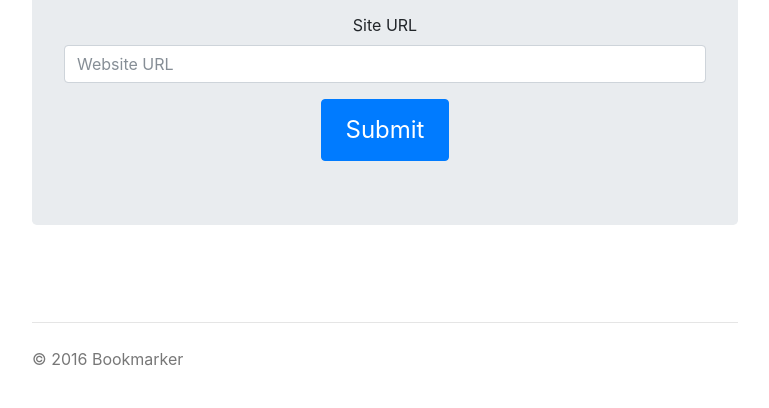
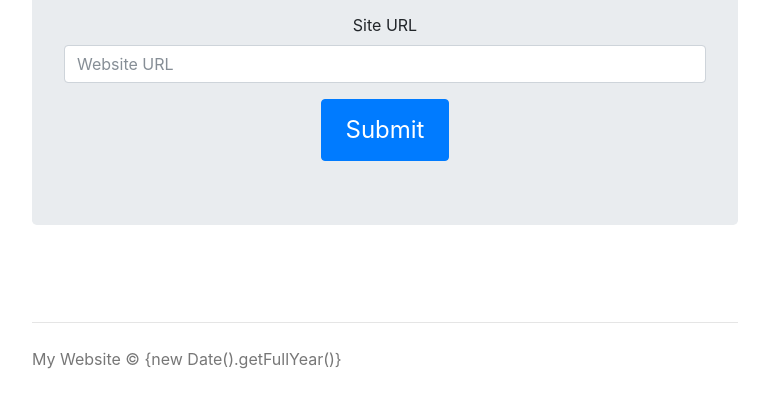
Before and after one commit to amit1910/bookmarkproject, a plain HTML site: page index.html in a window 1280 px wide. Shown: the part 304-712 px from the top of the page, without its empty margins (255-1024 px from the left). Drawn offline with nearby package versions, Linux system fonts and the light colour scheme.

Commit message:
Update index.html

```diff
--- a/index.html
+++ b/index.html
@@ -46,7 +46,7 @@
       </main>
 
       <footer class="footer">
-        <p>&copy; 2016 Bookmarker</p>
+        <p>My Website &#169; {new Date().getFullYear()} </p>
       </footer>
 
 </div> <!-- /container -->
```
